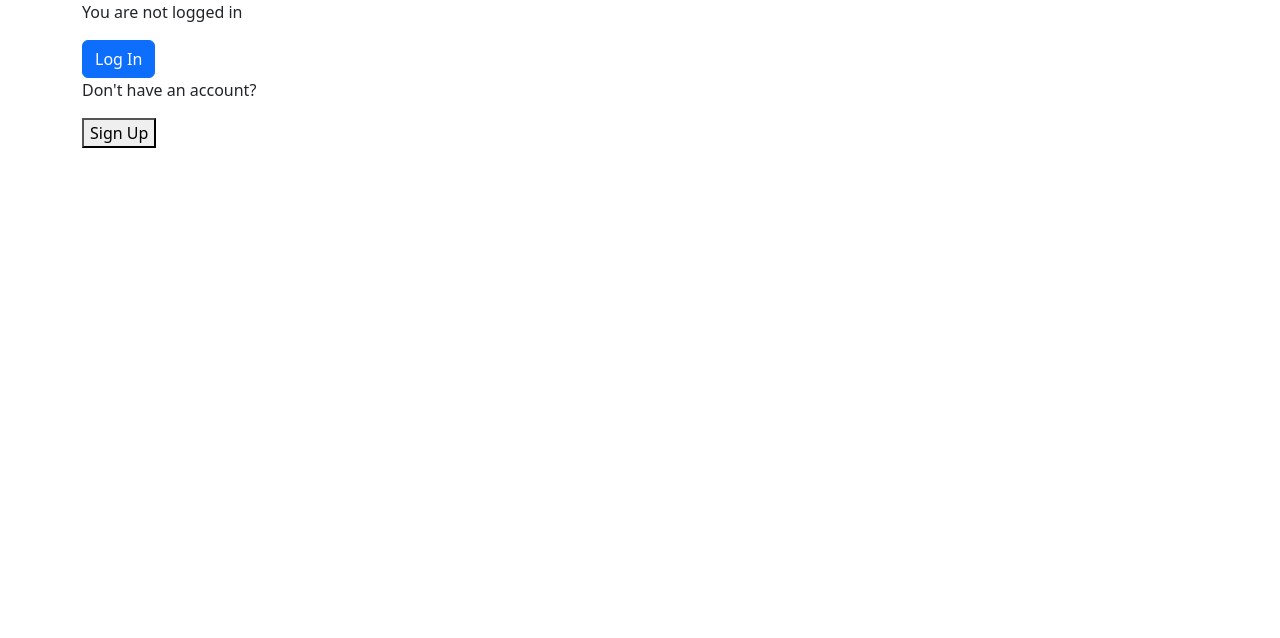
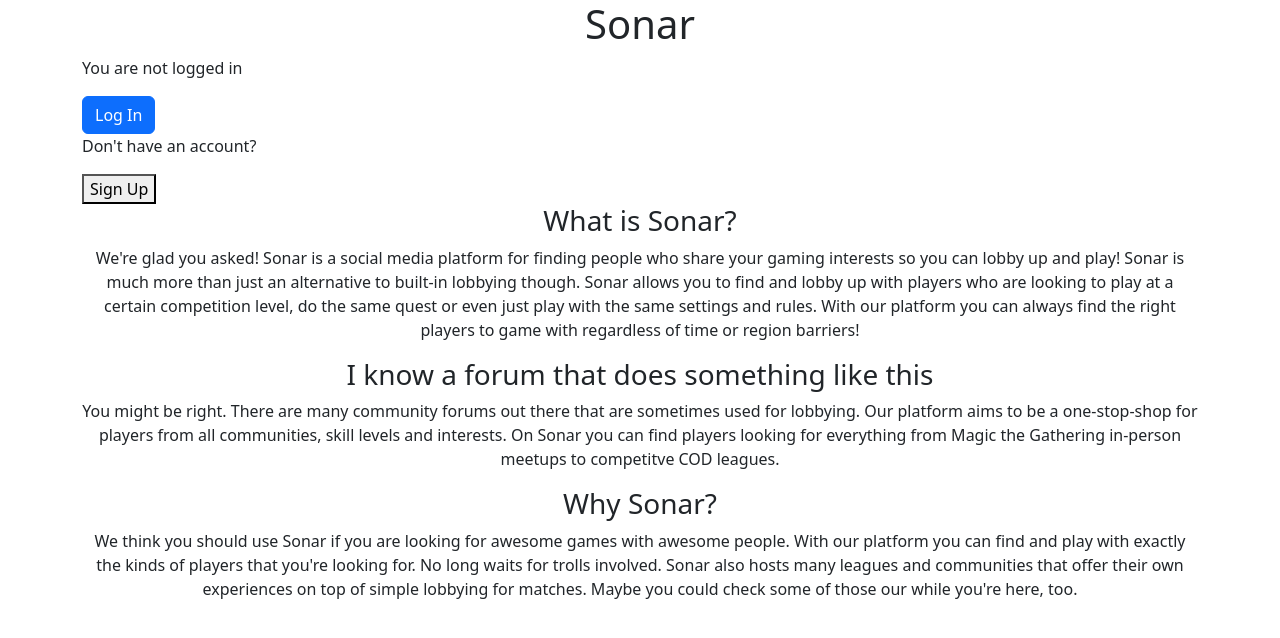
Before and after one commit to SeanKuehl/Group-18-Capstone, a Django app: page / in a window 1280 px wide. Shown: the top 638 px of the page. Run offline with Django 4.2, Linux system fonts and the light colour scheme.

Commit message:
added some text to home screen to talk about app

```diff
--- a/templates/home.html
+++ b/templates/home.html
@@ -3,9 +3,13 @@
 {% block title %}Home{% endblock %}
 
 {% block content %}
+<div align="center">
+<h1> Sonar </h1>
+</div>
 {% if user.is_authenticated %}
 
 <p>Hi {{ user.username }}!</p>
+<!-- this should no longer be reached because they should have an account and be taken to the user feed page as their signed in home-->
 <form action="{% url 'logout' %}" method="post">
   {% csrf_token %}
   <button type="submit">Log Out</button>
@@ -24,4 +28,34 @@
 </a>
 
 {% endif %}
+
+<div align="center">
+  <h3> What is Sonar? </h3>
+  <p> We're glad you asked! Sonar is a social media platform for finding people who share your gaming interests
+    so you can lobby up and play! Sonar is much more than just an alternative to built-in lobbying though.
+    Sonar allows you to find and lobby up with players who are looking to play at a certain competition level,
+    do the same quest or even just play with the same settings and rules. With our platform you can always find
+    the right players to game with regardless of time or region barriers!
+  </p>
+
+  <h3> I know a forum that does something like this </h3>
+  <p> You might be right. There are many community forums out there that are sometimes used for lobbying.
+    Our platform aims to be a one-stop-shop for players from all communities, skill levels and interests.
+    On Sonar you can find players looking for everything from Magic the Gathering in-person meetups to
+    competitve COD leagues.
+  </p>
+
+  <h3> Why Sonar? </h3>
+  <p> We think you should use Sonar if you are looking for awesome games with awesome people. With our platform
+    you can find and play with exactly the kinds of players that you're looking for. No long waits for trolls involved.
+    Sonar also hosts many leagues and communities that offer their own experiences on top of simple lobbying for matches.
+    Maybe you could check some of those our while you're here, too.
+  </p>
+
+
+
+</div>
+
+
+
 {% endblock %}
```
